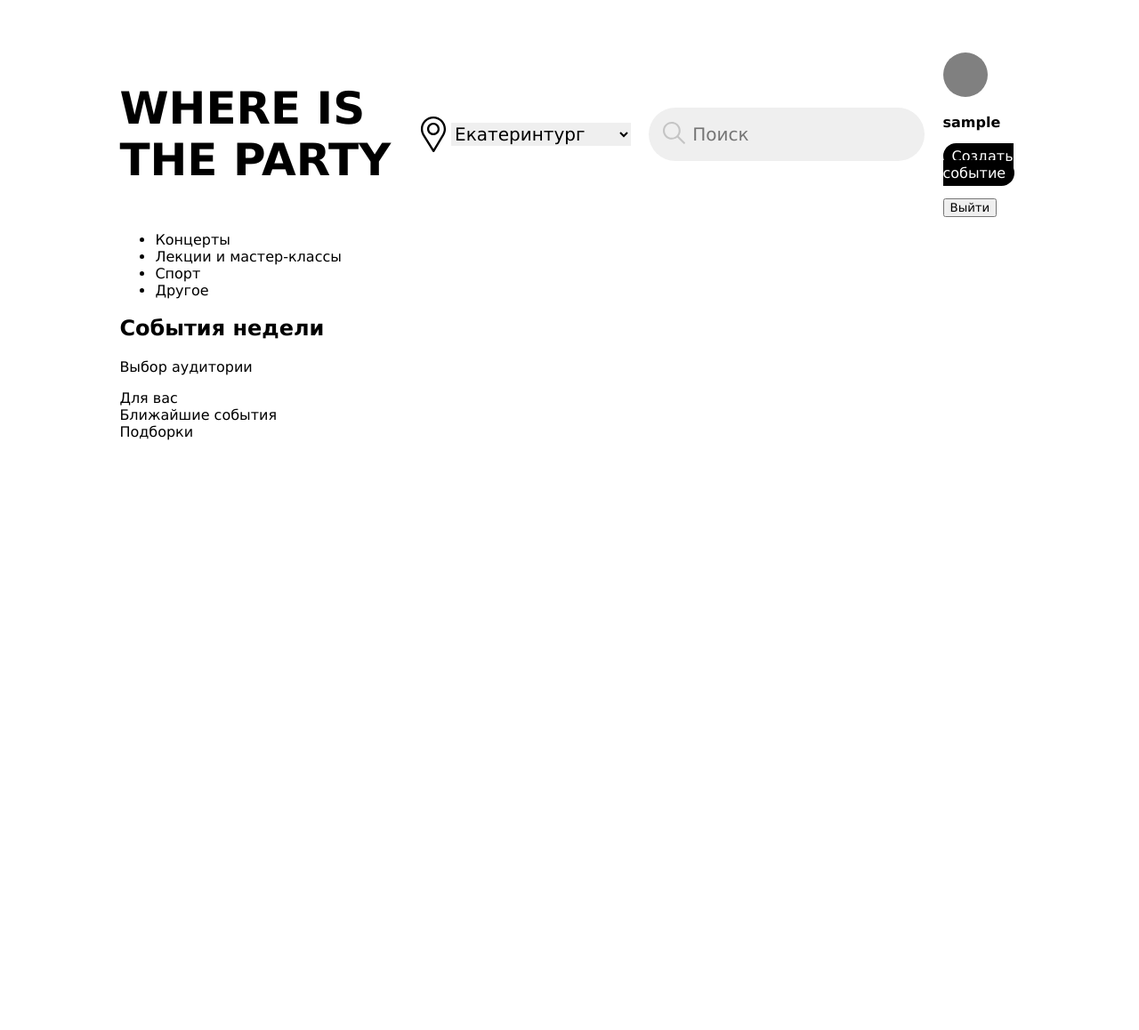
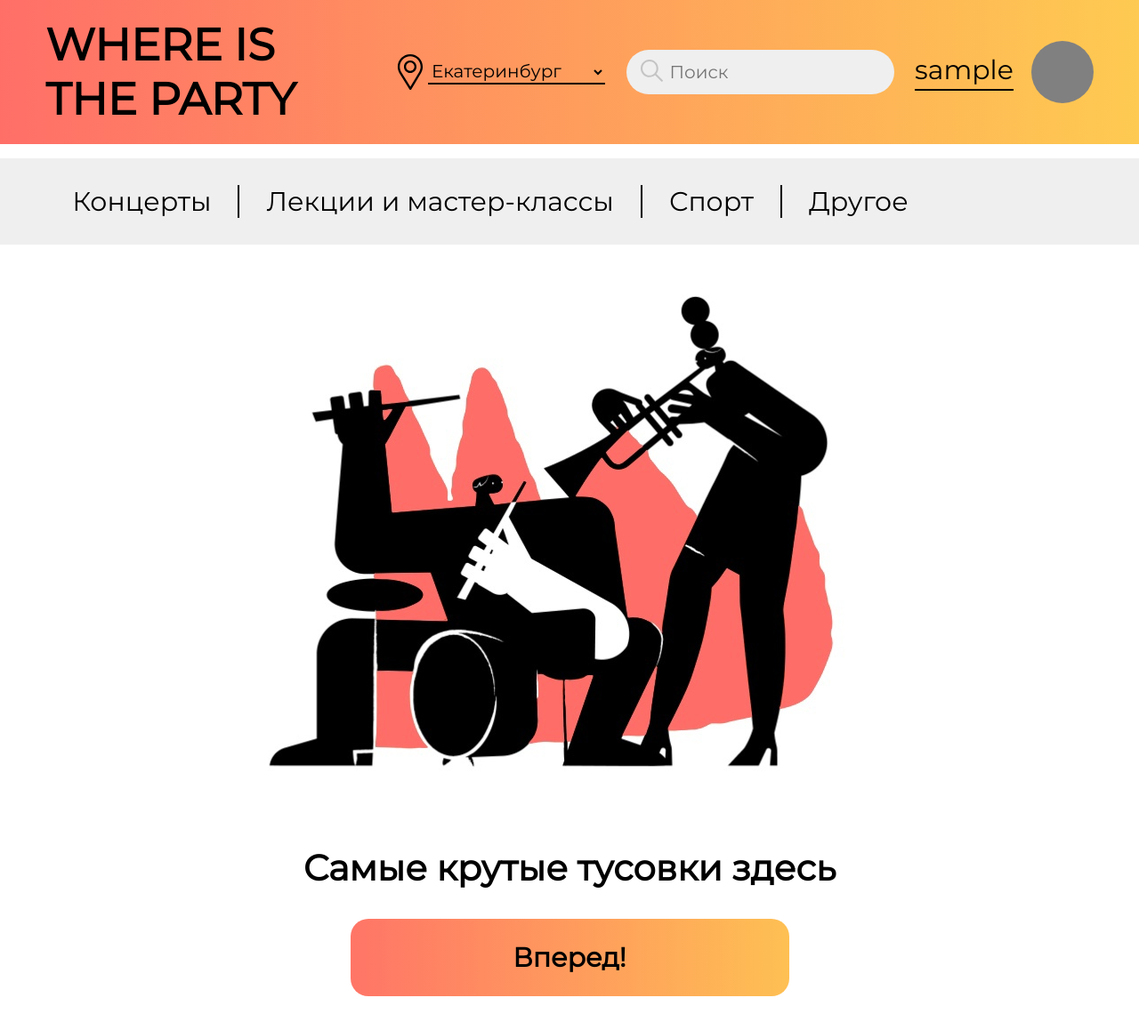
Before and after one commit to Yegor-own/WITP, a PHP site: page / in a window 1280 px wide. Shown: the whole page at 89% size. Before the commit the page ends 495 px from the top, so only its background shows below. Run offline with PHP 8.4, Linux system fonts and the light colour scheme; the visitor is signed in with stand-in values (Sample User, id 1).

Commit message:
add design

```diff
--- a/css/index.css
+++ b/css/index.css
@@ -1,84 +1,54 @@
-.head {
-    padding-top: 5%;
+.subjects {
+    background-color: #EFEFEF;
+}
+
+.subjects ul {
+    background-color: #EFEFEF;
+    list-style: none;
     display: flex;
-    justify-content: space-between;
+    justify-content: flex-start;
+    padding: 30px 0 30px 0;
+}
+
+.subjects li {
+    padding-right: 30px;
+    padding-left: 30px;
+    font-size: 30px;
+}
+
+.subjects li:not(:last-child) {
+    border-right: 2px solid black;
+}
+
+.subjects li a:hover {
+    border-bottom: 3px solid black;
+}
+
+.start {
+    display: flex;
+    justify-content: center;
+    flex-direction: column;
     align-items: center;
 }
 
-.title {
-    margin-right: 2%;
-}
-
-.title h1 {
-    font-size: 50px;
-}
-
-.location {
-    margin-right: 2%;
-}
-
-.location form{
+.content {
     display: flex;
+    justify-content: center;
+    flex-direction: column;
     align-items: center;
 }
 
-#city {
-    border: none;
-    font-size: 20px;
+.content h2{
+    font-size: 40px;
+    font-weight: bolder;
 }
 
-.search {
-    margin-right: 2%;
+.content a {
+    border-radius: 20px;
+    text-align: center;
+    font-weight: bolder;
+    font-size: 30px;
+    width: 50%;
+    padding: 25px;
+    background: linear-gradient(0.25turn, #FF7567, #FEC053);;
 }
-
-.search form {
-    padding: 10px;
-    border-radius: 40px;
-    background-color: #efefef;
-    display: flex;
-    align-items: center;
-}
-
-.search form input {
-    height: 40px;
-    border: none;
-    background: none;
-    font-size: 20px;
-    color: grey;
-}
-
-.search form button {
-    border: none;
-    background: none;
-}
-
-
-.auth {
-    text-align: center;
-    display: block;
-    font-size: 18px;
-    border-radius: 15px;
-    padding: 10px;
-    margin-right: 10px;
-    margin-bottom: 10px;
-    background-color: #fcbb14;
-}
-
-
-.avatar {
-    border-radius: 50%;
-    height: 50px;
-    width: 50px;
-    background-color: grey;
-}
-
-.avatar img {
-    border-radius: 50%;
-}
-
-.create-event a {
-    color: white;
-    background-color: black;
-    border-radius: 20px;
-    padding: 5px 10px 5px 10px;
-}
--- a/css/main.css
+++ b/css/main.css
@@ -1,5 +1,10 @@
 * {
-    font-family: Verdana, Geneva, Tahoma, sans-serif;
+    font-family: Montserrat;
+}
+
+body {
+    padding: 0;
+    margin: 0;
 }
 
 a {
@@ -8,5 +13,13 @@ a {
 }
 
 .container {
-    padding: 0 10% 0 10%;
+    margin: 0;
+    padding: 0 4% 0 4%;
 }
+
+@media(max-width: 1260px) {
+    .container {
+        margin: 0;
+        padding: 0;
+    }
+}
--- /dev/null
+++ b/css/nav.css
@@ -0,0 +1,126 @@
+.head {
+    background: linear-gradient(0.25turn, #ff6f68, #feca51);
+    background-color: #ff6d69;
+    display: flex;
+    justify-content: space-between;
+    align-items: center;
+}
+
+.title {
+    margin-right: 2%;
+}
+
+.title a {
+    font-size: 50px;
+}
+
+.location {
+    margin-right: 2%;
+}
+
+.location form{
+    display: flex;
+    align-items: center;
+}
+
+#city {
+    background-color: transparent;
+    border: none;
+    font-size: 20px;
+    border-bottom: 2px solid black;
+}
+
+.search {
+    margin-right: 2%;
+}
+
+.search form {
+    padding: 10px;
+    border-radius: 40px;
+    background-color: #efefef;
+    display: flex;
+    align-items: center;
+}
+
+.search form input {
+    height: 30px;
+    border: none;
+    background: none;
+    font-size: 20px;
+    color: grey;
+}
+
+.search form button {
+    border: none;
+    background: none;
+}
+
+
+.auth {
+    font-size: 30px;
+    margin-right: 50px;
+}
+
+.auth:hover {
+    border-bottom: 4px solid black;
+}
+
+.user {
+    display: inline;
+    display: flex;
+    justify-content: space-between;
+    align-items: center;
+}
+
+.login {
+    font-size: 30px;
+    padding-bottom: 3px;
+    border-bottom: 2px solid black;
+}
+
+.avatar {
+    margin-left: 20px;
+    border-radius: 50%;
+    height: 70px;
+    width: 70px;
+    background-color: grey;
+}
+
+.avatar img {
+    border-radius: 50%;
+}
+
+.submenu {
+    width: 100px;
+    border-radius: 5px;
+    border: 1px solid black;
+    background-color: #feca51;
+    margin-top: 80px;
+    padding-left: 0;
+    display: none;
+    list-style: none;
+    text-align: center;
+}
+
+.submenu li {
+    padding-bottom: 5px;
+    border-bottom: 1px solid black;
+}
+
+.submenu li form input {
+    width: 100%;
+    height: 100%;
+    font-size: 17px;
+    background-color: #feca51;
+    border: none;
+}
+
+.submenu li form input:hover {
+    font-size: 17px;
+    background-color: #fdbf2f;
+    border: none;
+}
+
+.userbutton:hover {
+    background-color: #fdbf2f;
+}
--- a/event.php
+++ b/event.php
@@ -9,7 +9,7 @@
 </head>
 <body>
     <div class="container">
-        <form action="config/div.php" method="post">
+        <form action="config/div.php" method="post" enctype='multipart/form-data'>
             <select name="subject" id="">
                 <option value="conert">Концерт</option>
                 <option value="art-galery">Арт галерея</option>
@@ -19,6 +19,7 @@
             <textarea name="descrioption" id="" cols="30" rows="10" placehold="Описание"></textarea>
             <label for="crowdfunding">Краудфандинг</label>
             <input type="checkbox" name="crowdfunding" id="">
+            <input type="file" name="image" id="">
             <input type="submit" value="Создать">
         </form>
     </div>
--- a/index.php
+++ b/index.php
@@ -9,47 +9,14 @@ require_once 'config/db.php';
     <meta http-equiv="X-UA-Compatible" content="IE=edge">
     <meta name="viewport" content="width=device-width, initial-scale=1.0">
     <title>Главная</title>
+    <link href='https://fonts.googleapis.com/css?family=Montserrat' rel='stylesheet'>
     <link rel="stylesheet" href="css/index.css">
     <link rel="stylesheet" href="css/main.css">
+    <link rel="stylesheet" href="css/nav.css">
 </head>
 <body>
-    <div class="container">
-        <header class="head">
-            <div class="title">
-                <h1>WHERE IS THE PARTY</h1>
-            </div>
-            <div class="location">
-                <form action="" method="get">
-                    <img src="maket/placeholder_1.svg" alt="" height="40px">
-                    <select name="city" id="city">
-                        <option value="ekb">Екатеринтург</option>
-                        <option value="msc">Москва</option>
-                        <option value="spb">Санкт-Петербург</option>
-                        <option value="nsk">Новосибирск</option>
-                    </select>
-                </form>
-            </div>
-            <div class="search">
-                <form action="" method="get">
-                    <button type="submit"><img src="maket/search_1.svg" alt=""></button>
-                    <input type="search" name="search" placeholder="Поиск">
-                </form>
-            </div>
-            <div class="user">
-                <?php
-                if (isset($_SESSION['login'])) {
-                    echo '<div class="avatar"></div><br>';
-                    echo '<div class="login"><b>'.$_SESSION['login'].'</b></div><br>';
-                    echo '<div class="create-event"><a href="event.php">Создать событие</a></div><br>';
-                    echo '<form action="config/div.php" method="post"><input class="exit" name="exit" type="submit" value="Выйти"></form>';
-                } else {
-                    echo '<a class="auth" href="auth.php">Войти</a> ';
-                    echo '<a class="auth" href="reg.php">Зарегистрироваться</a>';
-                }
-                ?>
-            </div>
-        </header>
-        <nav>
+    <?php require "nav.php"; ?>
+    <nav class="container subjects">
         <ul>
             <li><a href="">Концерты</a></li>
             <li><a href="">Лекции и мастер-классы</a></li>
@@ -57,38 +24,16 @@ require_once 'config/db.php';
             <li><a href="">Другое</a></li>
         </ul>
     </nav>
-        <main>
-            <header>
-                <div class="slider">
-                    <div class="slide">
-                        <div class="title">
-                            <h2>События недели</h2>
-                            <p>Выбор аудитории</p>
+    <main class="container">
+        <div class="start">
+            <div class="content">
+                <img src="img/start.jpg" alt="">
+                <h2>Самые крутые тусовки здесь</h2>
+                <a href="event.php">Вперед!</a>
             </div>
         </div>
-                </div>
-            </header>
-            <div class="content">
-                <div class="foru">
-                    <div class="title">Для вас</div>
-                    <div class="slider">
-                        <div class="slide"></div>
-                    </div>
-                </div>
-                <div class="evnts">
-                    <div class="title">Ближайшие события</div>
-                    <div class="slider">
-                        <div class="slide"></div>
-                    </div>
-                </div>
-                <div class="compilations">
-                    <div class="title">Подборки</div>
-                    <div class="slider">
-                        <div class="slide"></div>
-                    </div>
-                </div>
-            </div>
-        </main>
-    </div>
+    </main><br><br>
+
+    <script src="js/index.js"></script>
 </body>
 </html>
--- /dev/null
+++ b/js/index.js
@@ -0,0 +1,5 @@
+let logo = document.getElementsByClassName('avatar')
+function logoclick() {
+    let submenu = document.querySelector('.submenu');
+    submenu.style.display = 'block';
+}
--- /dev/null
+++ b/nav.php
@@ -0,0 +1,38 @@
+<nav class="head container">
+    <div class="title">
+        <h1><a href="/index.php">WHERE IS THE PARTY</a></h1>
+    </div>
+    <div class="location">
+        <form action="" method="get">
+            <img src="maket/placeholder_1.svg" alt="" height="40px">
+            <select name="city" id="city">
+                <option value="ekb">Екатеринбург</option>
+                <option value="msc">Москва</option>
+                <option value="spb">Санкт-Петербург</option>
+                <option value="nsk">Новосибирск</option>
+            </select>
+        </form>
+    </div>
+    <div class="search">
+        <form action="" method="get">
+            <button type="submit"><img src="maket/search_1.svg" alt=""></button>
+            <input type="search" name="search" placeholder="Поиск">
+        </form>
+    </div>
+    <div class="user" onclick="logoclick()">
+        <?php
+        if (isset($_SESSION['login'])) {
+            echo '<div class="login">'.$_SESSION['login'].'</div>';
+            echo ' <div class="avatar">
+                    <ul class="submenu">
+                        <li class="userbutton"><a href="event.php">Создать событие</a></li>
+                        <li><form action="config/div.php" class="userbutton" method="post"><input class="exit" name="exit" type="submit" value="Выйти"></form></li>
+                    </ul>
+                </div>';
+        } else {
+            echo '<a class="auth" href="reg.php">Регистрация</a>';
+            echo '<a class="auth" href="auth.php">Вход</a>';
+        }
+        ?>
+    </div>
+</nav>
```
Also changed, not shown: auth.php (+12 -7 lines), config/div.php (+15 -4 lines), css/auth.css (added, +33 -0 lines), reg.php (+13 -6 lines), avatar.png (renamed from img/avatar.png), img/start.jpg (added). Lines whose indentation alone changed are shown as unchanged.
